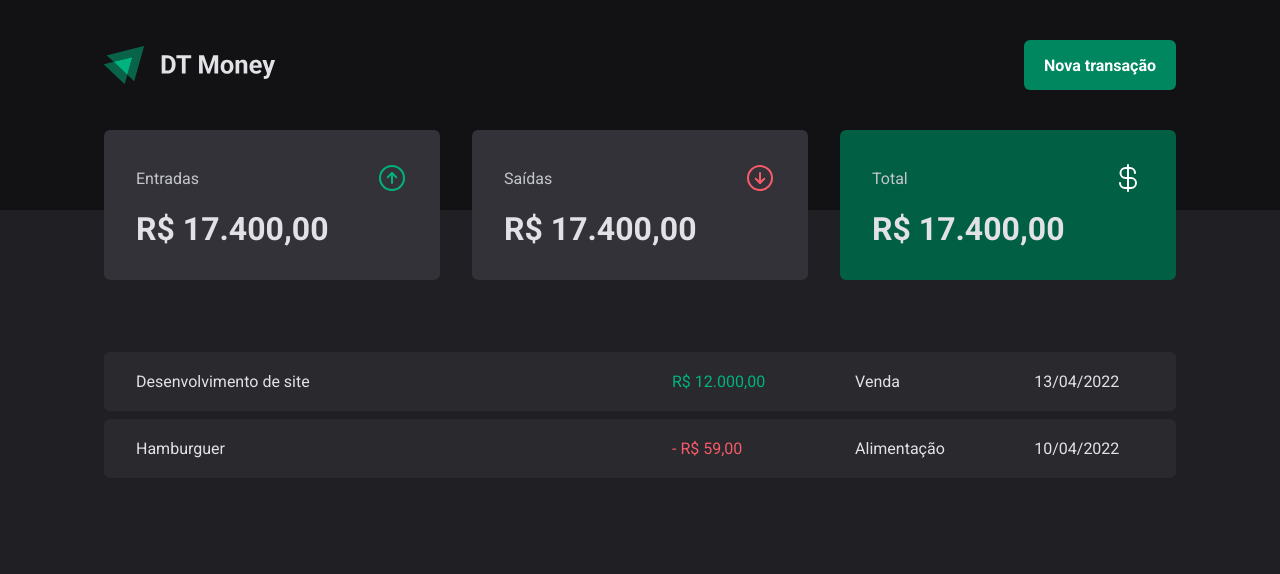
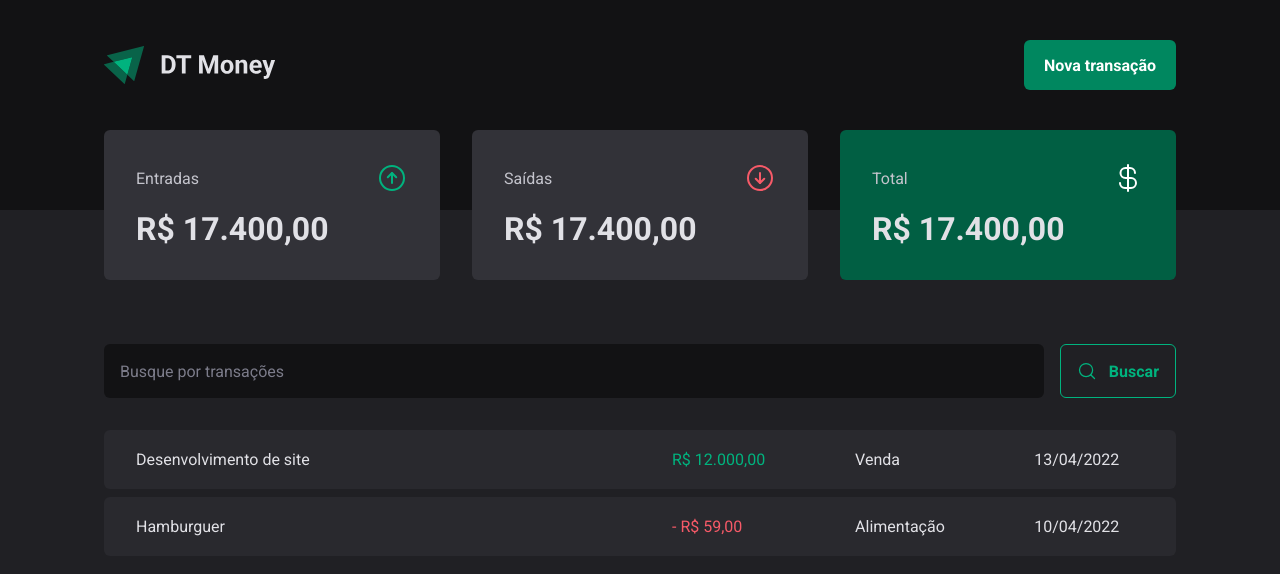
Before and after one commit to alexandrejuniorc/03-dt-money, a React (Vite) app: page / in a window 1280 px wide. Shown: the top 574 px of the page. Built offline with nearby package versions, Linux system fonts and the light colour scheme.

Commit message:
criação do campo de busca e sua estilização

```diff
--- /dev/null
+++ b/src/pages/ Transactions/components/SearchForm/index.tsx
@@ -0,0 +1,16 @@
+import { MagnifyingGlass } from 'phosphor-react'
+
+import { SearchFormContainer } from './styles'
+
+export const SearchForm = () => {
+  return (
+    <SearchFormContainer>
+      <input type="text" placeholder="Busque por transações" />
+
+      <button type="submit">
+        <MagnifyingGlass size={20} />
+        Buscar
+      </button>
+    </SearchFormContainer>
+  )
+}
--- /dev/null
+++ b/src/pages/ Transactions/components/SearchForm/styles.ts
@@ -0,0 +1,40 @@
+import styled from 'styled-components'
+
+export const SearchFormContainer = styled.form`
+  display: flex;
+  gap: 1rem;
+
+  input {
+    flex: 1; //para ocupar o espaço todo
+    border-radius: 6px;
+    border: 0;
+    background-color: ${(props) => props.theme['gray-900']};
+    color: ${(props) => props.theme['gray-300']};
+    padding: 1rem;
+
+    &::placeholder {
+      color: ${(props) => props.theme['gray-500']};
+    }
+  }
+
+  button {
+    display: flex;
+    align-items: center;
+    gap: 0.75rem;
+
+    border: 0;
+    padding: 1rem;
+    background: transparent;
+    border: 1px solid ${(props) => props.theme['green-300']};
+    color: ${(props) => props.theme['green-300']};
+    font-weight: bold;
+    border-radius: 6px;
+
+    &:hover {
+      background: ${(props) => props.theme['green-500']};
+      border-color: ${(props) => props.theme['green-500']};
+      color: ${(props) => props.theme.white};
+      transition: background-color 0.2s, color 0.2s, border-color 0.2s;
+    }
+  }
+`
--- a/src/pages/ Transactions/index.tsx
+++ b/src/pages/ Transactions/index.tsx
@@ -2,6 +2,7 @@
 
 import { Header } from '../../components/Header'
 import { Summary } from '../../components/Summary'
+import { SearchForm } from './components/SearchForm'
 import {
   PriceHighLight,
   TransactionsContainer,
@@ -15,6 +16,8 @@
       <Summary />
 
       <TransactionsContainer>
+        <SearchForm />
+
         <TransactionsTable>
           <tbody>
             <tr>
--- a/src/pages/ Transactions/styles.ts
+++ b/src/pages/ Transactions/styles.ts
@@ -10,7 +10,7 @@
   width: 100%;
   border-collapse: separate;
   border-spacing: 0 0.5rem;
-  /* margin-top: 1.5rem; */
+  margin-top: 1.5rem;
 
   td {
     padding: 1.25rem 2rem;
```
